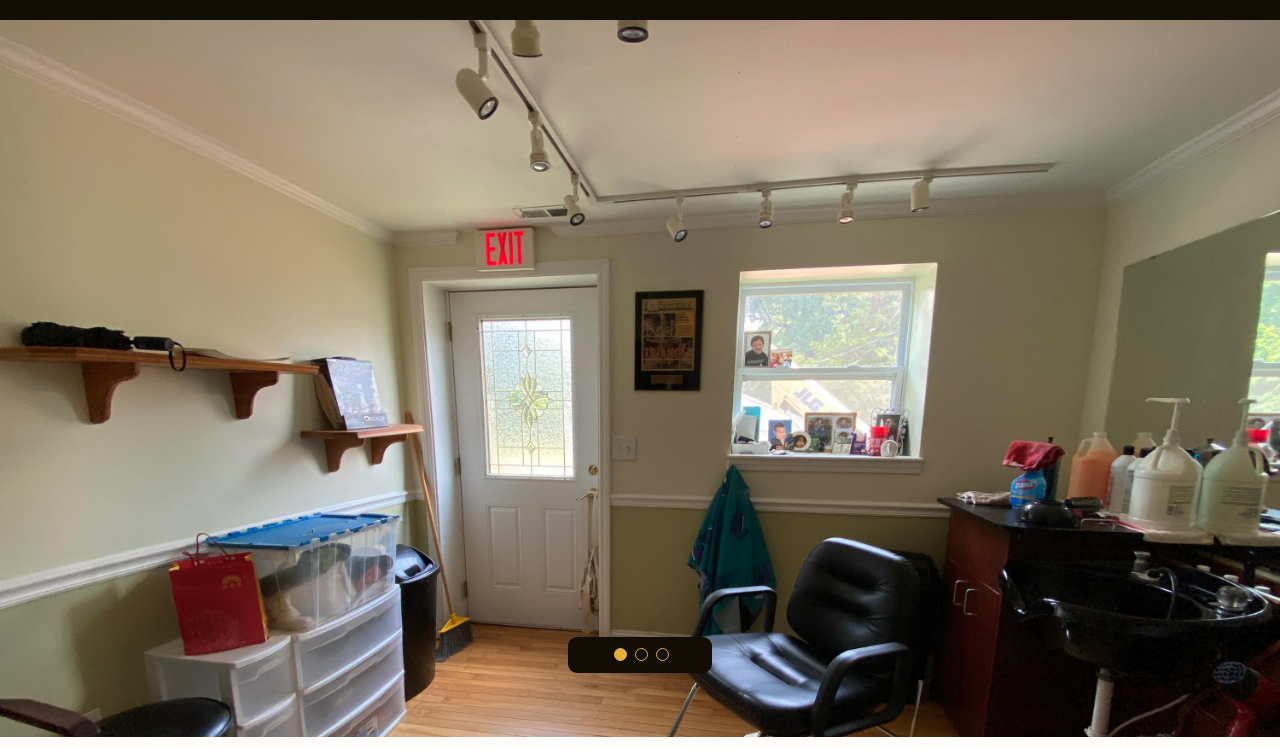
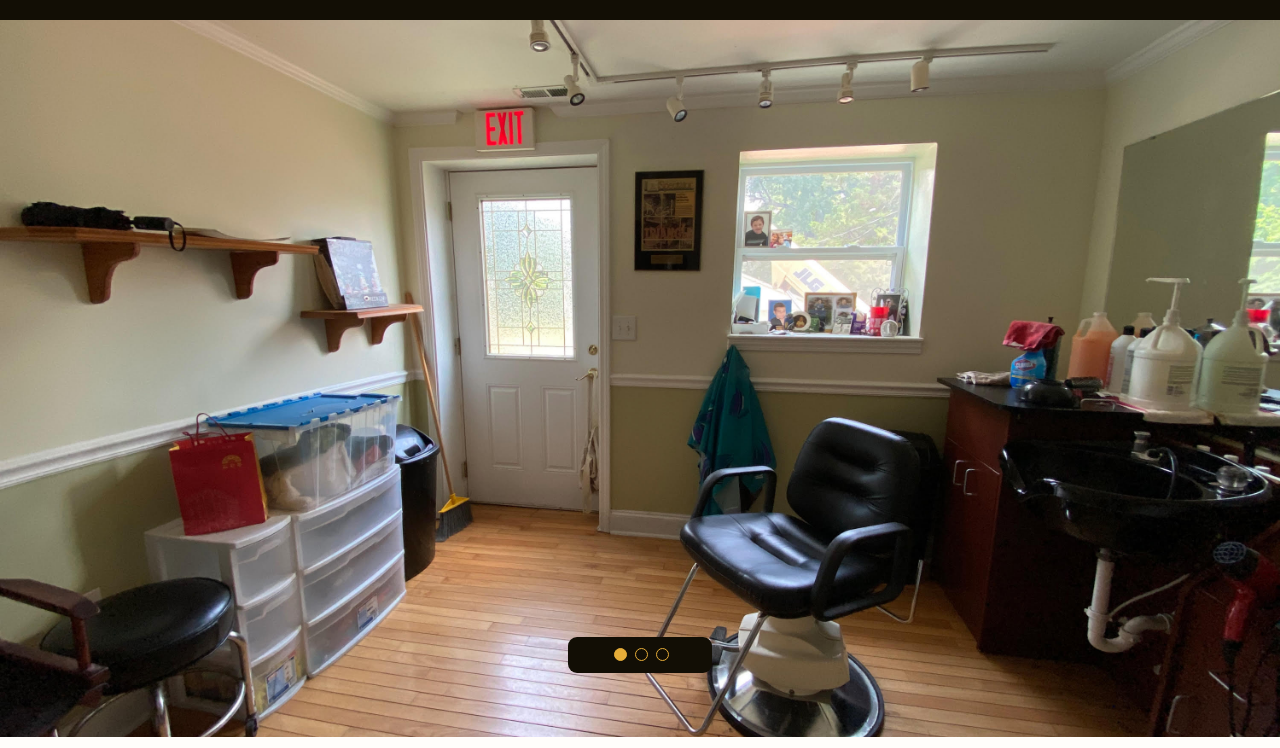
Before and after one commit to ethanwilkins/waldos, a React app: page / in a window 1280 px wide. Shown: the part 52-800 px from the top of the page. Built offline with nearby package versions, Linux system fonts and the light colour scheme.

Commit message:
refocus_carousel_images

```diff
--- a/src/components/ImageCarousel.js
+++ b/src/components/ImageCarousel.js
@@ -138,7 +138,7 @@ class ImageCarousel extends Component {
 
           <img
             src={studioImg1}
-            className={cx(styles.carouselImg, {
+            className={cx(styles.carouselImg1, {
               fadedOut: imageIndex !== 1
             })}
             alt="Studio"
@@ -146,7 +146,7 @@ class ImageCarousel extends Component {
 
           <img
             src={studioImg2}
-            className={cx(styles.carouselImg, {
+            className={cx(styles.carouselImg2, {
               fadedOut: imageIndex !== 2
             })}
             alt="Studio"
@@ -154,7 +154,7 @@ class ImageCarousel extends Component {
 
           <img
             src={studioImg3}
-            className={cx(styles.carouselImg, {
+            className={cx(styles.carouselImg3, {
               fadedOut: imageIndex !== 3
             })}
             alt="Studio"
--- a/src/styles/ImageCarousel.module.scss
+++ b/src/styles/ImageCarousel.module.scss
@@ -92,6 +92,18 @@ $decoCoin: #E6AD39;
   width: 100%;
 }
 
+.carouselImg1, .carouselImg2, .carouselImg3 {
+  @extend .carouselImg;
+}
+
+.carouselImg1 {
+  margin-top: -60px;
+}
+
+.carouselImg3 {
+  margin-top: -50px;
+}
+
 .fadedOut {
   opacity: 0;
   z-index: -1;
@@ -109,7 +121,8 @@ $tabletWidth: 834px;
     visibility: visible;
     z-index: 1;
   }
-  .imageCarousel {
+  .carouselImg1, .carouselImg3 {
+    margin-top: -120px;
   }
 }
 // end of tablet and up
```
